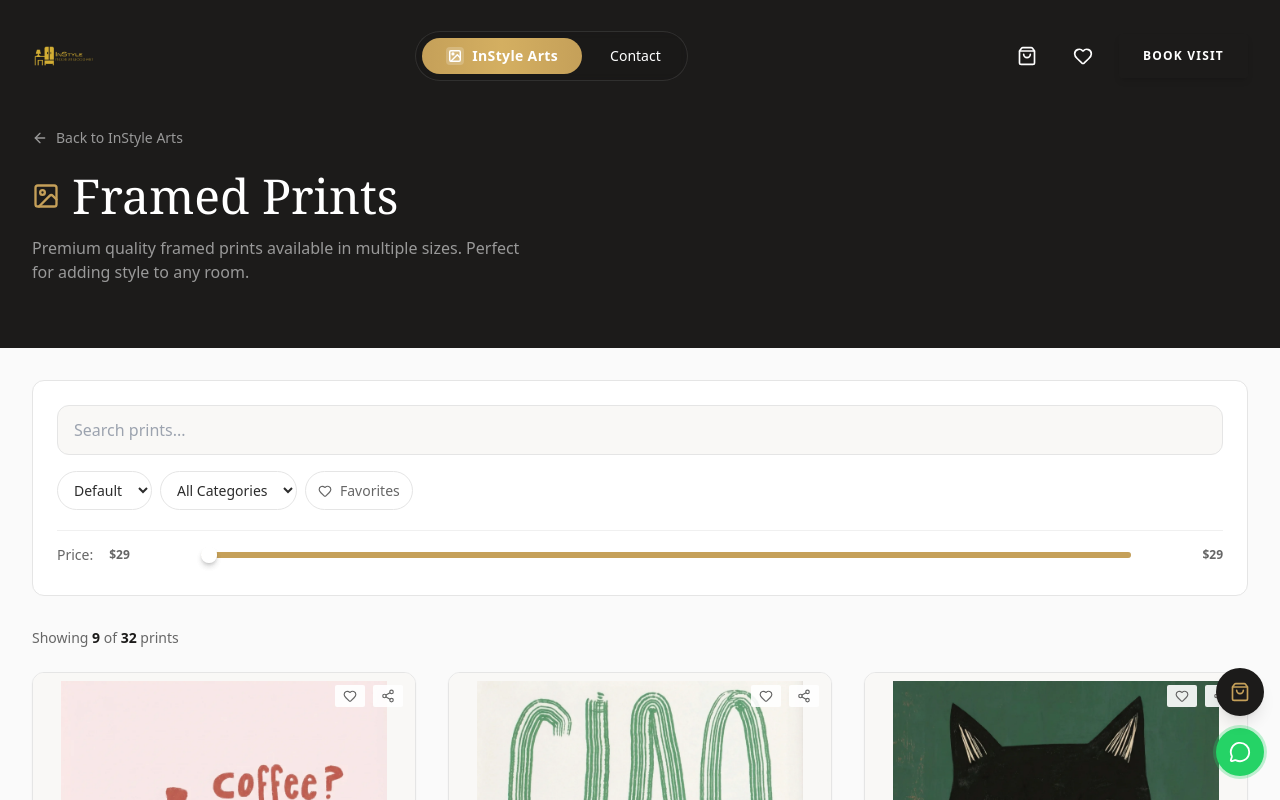
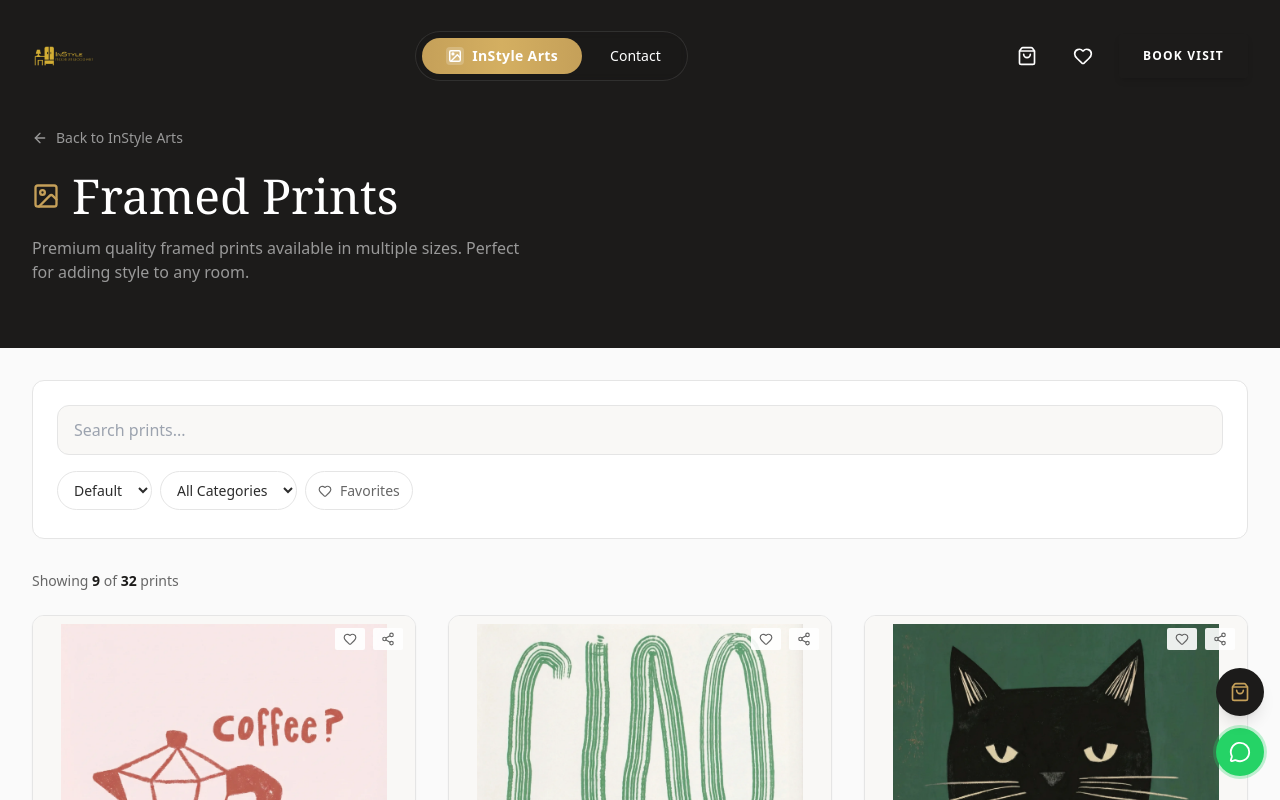
Before and after one commit to NotMhmadd/instyle-site, a React (Vite) app: page /arts/prints in a window 1280 px wide. Shown: the top 800 px of the page. Built offline with nearby package versions, Linux system fonts and the light colour scheme.

Commit message:
Remove price filtering from prints page and fix navigation infinite loop

```diff
--- a/src/pages/ArtDetailPage.jsx
+++ b/src/pages/ArtDetailPage.jsx
@@ -50,7 +50,8 @@ const ArtDetailPage = ({ navigate, onAddToCart, onAddRecent, showToast }) => {
         type: 'art'
       });
     }
-  }, [art, onAddRecent, isPainting]);
+    // eslint-disable-next-line react-hooks/exhaustive-deps
+  }, [artId]);
 
   // Get related items (same category, exclude current)
   const relatedItems = useMemo(() => {
--- a/src/pages/PrintsPage.jsx
+++ b/src/pages/PrintsPage.jsx
@@ -1,12 +1,10 @@
 import React, { useState, useMemo, useEffect } from 'react';
 import { ArrowLeft, Image, Heart, Share2, Eye } from 'lucide-react';
 import { PRINTS } from '../data/prints';
-import PriceRangeSlider from '../components/PriceRangeSlider';
+
 
 const SORTERS = {
   default: { label: 'Default', fn: () => 0 },
-  price_asc: { label: 'Price ↑', fn: (a, b) => a.price - b.price },
-  price_desc: { label: 'Price ↓', fn: (a, b) => b.price - a.price },
   newest: { label: 'Newest', fn: () => 0 },
 };
 
@@ -19,11 +17,8 @@ const PrintsPage = ({ navigate = null }) => {
   const [sortKey, setSortKey] = useState('default');
   const [visible, setVisible] = useState(PAGE_SIZE);
   const [categoryFilter, setCategoryFilter] = useState('All');
+  const [onlyFavorites, setOnlyFavorites] = useState(false);
 
-  const [priceRange, setPriceRange] = useState([0, 10000]);
-  const [minPrice, setMinPrice] = useState(0);
-  const [maxPrice, setMaxPrice] = useState(10000);
-  const [onlyFavorites, setOnlyFavorites] = useState(false);
 
   const FALLBACK = 'https://placehold.co/800x600/efefef/666?text=Image+Not+Found';
 
@@ -32,14 +27,6 @@ const PrintsPage = ({ navigate = null }) => {
     window.scrollTo({ top: 0, behavior: 'smooth' });
   }, []);
 
-  useEffect(() => {
-    const prices = PRINTS.map(p => p.price || 0);
-    const min = Math.min(...prices);
-    const max = Math.max(...prices);
-    setMinPrice(min);
-    setMaxPrice(max);
-    setPriceRange([min, max]);
-  }, []);
 
   // Favorites
   const [favorites, setFavorites] = useState(() => {
@@ -91,9 +78,6 @@ const PrintsPage = ({ navigate = null }) => {
       ? PRINTS.filter(p => p.title.toLowerCase().includes(q) || p.code.toLowerCase().includes(q))
       : PRINTS.slice();
 
-    // Price filter
-    const [minP, maxP] = priceRange;
-    results = results.filter(p => (p.price || 0) >= minP && (p.price || 0) <= maxP);
 
     // Category filter
     if (categoryFilter !== 'All') {
@@ -112,7 +96,7 @@ const PrintsPage = ({ navigate = null }) => {
     }
 
     return results;
-  }, [query, sortKey, priceRange, categoryFilter, onlyFavorites, favorites]);
+  }, [query, sortKey, categoryFilter, onlyFavorites, favorites]);
 
   const visibleItems = filtered.slice(0, visible);
 
@@ -183,14 +167,6 @@ const PrintsPage = ({ navigate = null }) => {
               <Heart size={14} className={onlyFavorites ? 'fill-current' : ''} />
               <span className="font-medium whitespace-nowrap">Favorites</span>
             </label>
-          </div>
-
-          {/* Price Range - collapsible on mobile */}
-          <div className="flex flex-col sm:flex-row sm:items-center gap-2 sm:gap-4 pt-2 border-t border-[#F0F0F0]">
-            <label className="text-sm font-medium text-[#666666] shrink-0">Price:</label>
-            <div className="flex-1">
-              <PriceRangeSlider min={minPrice} max={maxPrice} value={priceRange} onChange={(r) => { setPriceRange(r); setVisible(PAGE_SIZE); }} />
-            </div>
           </div>
         </div>
 
```
